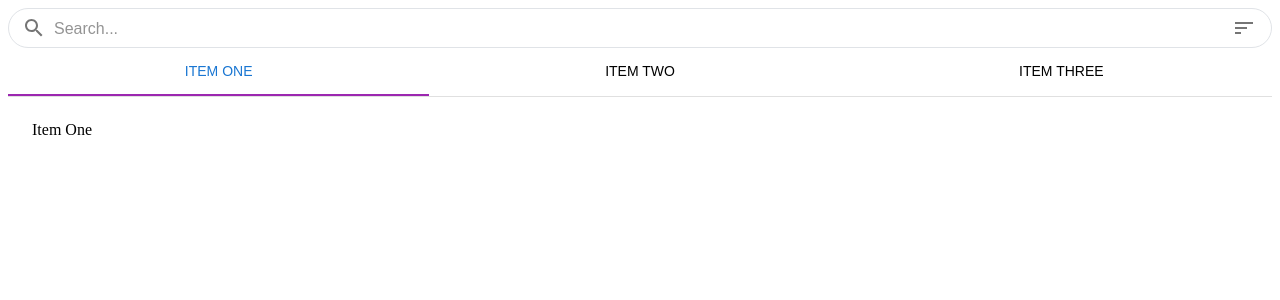
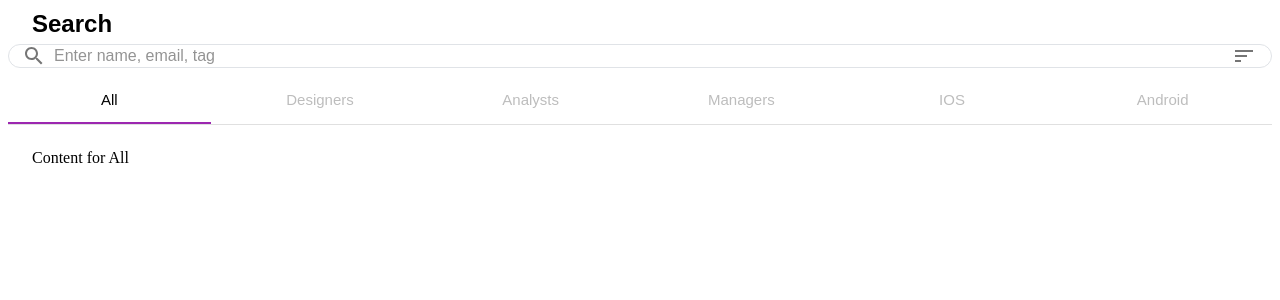
Before and after one commit to Valentinka2222/employees_directory, a React (Create React App) app: page / in a window 1280 px wide. Shown: the top 300 px of the page. Built offline with nearby package versions, Linux system fonts and the light colour scheme.

Commit message:
1.customized tab pannel; 2.added title "search"; 3.customize seacrch input;

```diff
--- a/package.json
+++ b/package.json
@@ -53,7 +53,7 @@
   "devDependencies": {
     "@typescript-eslint/eslint-plugin": "^5.62.0",
     "@typescript-eslint/parser": "^5.62.0",
-    "eslint": "^9.11.1",
+    "eslint": "^8.57.1",
     "eslint-config-prettier": "^9.1.0",
     "eslint-plugin-jsx-a11y": "^6.10.0",
     "eslint-plugin-prettier": "^5.2.1",
--- a/src/components/App/App.tsx
+++ b/src/components/App/App.tsx
@@ -2,16 +2,30 @@ import { ThemeProvider } from '@mui/material/styles';
 import Search from '../inputs/Search';
 import TabPanel from '../tab/TabPanel';
 import theme from '../../theme';
+import { Box, Typography } from '@mui/material';
 
 export default function App() {
   return (
     <ThemeProvider theme={theme}>
       <div className="App">
         <header>
-          <Search />
+          <Typography sx={{ height: '28px', margin: 'auto 24px', fontWeight: '700' }} variant="h5">
+            Search
+          </Typography>
+          <Box
+            sx={{
+              display: 'flex',
+              height: '40px',
+              justifyContent: 'center',
+              alignItems: 'center',
+              width: '100%',
+            }}
+          >
+            <Search />
+          </Box>
         </header>
         <main>
-         <TabPanel/>
+          <TabPanel />
         </main>
       </div>
     </ThemeProvider>
--- a/src/components/inputs/Search.tsx
+++ b/src/components/inputs/Search.tsx
@@ -6,7 +6,16 @@ import SortIcon from '@mui/icons-material/Sort';
 const StyledTextField = styled(TextField)(({ theme }) => ({
   '& .MuiOutlinedInput-root': {
     borderRadius: '20px',
-    height: '40px',
+    height: '24px', // Set the overall height to 40px
+    padding: '0 14px', // Adjust padding as needed
+    display: 'flex',
+    alignItems: 'center',
+
+    '& input': {
+      height: '24px', // Set the input height to 24px
+      padding: '0', // Remove default padding
+    },
+
     '& fieldset': {
       borderColor: theme.palette.mode === 'light' ? '#E0E3E7' : '#2D3843',
     },
@@ -16,6 +25,9 @@ const StyledTextField = styled(TextField)(({ theme }) => ({
     '&.Mui-focused fieldset': {
       borderColor: theme.palette.primary.main,
     },
+  },
+  '& .MuiInputAdornment-root': {
+    height: '24px', // Adjust the height of the adornments
   },
 }));
 
@@ -35,7 +47,7 @@ const Search: React.FC = () => {
       fullWidth
       variant="outlined"
       size="small"
-      placeholder="Search..."
+      placeholder="Enter name, email, tag"
       value={searchTerm}
       onChange={handleChange}
       InputProps={{
--- a/src/components/tab/TabPanel.tsx
+++ b/src/components/tab/TabPanel.tsx
@@ -1,8 +1,9 @@
- import * as React from 'react';
+import * as React from 'react';
 import Tabs from '@mui/material/Tabs';
 import Tab from '@mui/material/Tab';
 import Box from '@mui/material/Box';
-import { useTheme } from '@mui/material/styles';
+import { useTheme, styled } from '@mui/material/styles';
+import { tab_names } from '../../data/tab';
 
 interface TabPanelProps {
   children?: React.ReactNode;
@@ -33,6 +34,29 @@ function a11yProps(index: number) {
   };
 }
 
+const StyledTab = styled(Tab)(({ theme }) => ({
+  textTransform: 'none', // This removes the uppercase transformation
+  fontWeight: theme.typography.fontWeightRegular,
+  fontSize: theme.typography.pxToRem(15),
+  marginRight: theme.spacing(1),
+  '&.Mui-selected': {
+    fontWeight: theme.typography.fontWeightMedium,
+    color: theme.palette.text.primary,
+  },
+  '& .MuiTabs-flexContainer': {
+    justifyContent: 'space-between',
+  },
+  '& .css-yk2v1h-MuiTabs-root': {
+    height: '36px',
+  },
+  '& .MuiTab-root': {
+    color: theme.palette.text.secondary,
+    height: '36px',
+  },
+  '& .Mui-selected': {
+    color: theme.palette.text.primary,
+  },
+}));
 
 export default function BasicTabs() {
   const [value, setValue] = React.useState(0);
@@ -52,30 +76,17 @@ export default function BasicTabs() {
           onChange={handleChange}
           aria-label="basic tabs example"
           variant="fullWidth"
-          sx={{
-            '& .MuiTabs-flexContainer': {
-              justifyContent: 'space-between',
-            },
-            '& .MuiTab-root': {
-              color: theme.palette.text.primary, // This sets the text color to 'black' as defined in your theme
-              },
-
-          }}
         >
-          <Tab label="Item One" {...a11yProps(0)} sx={{ flexGrow: 1 }} />
-          <Tab label="Item Two" {...a11yProps(1)} sx={{ flexGrow: 1 }} />
-          <Tab label="Item Three" {...a11yProps(2)} sx={{ flexGrow: 1 }} />
+          {tab_names.map((t: string, i: number) => (
+            <StyledTab key={i} label={t} {...a11yProps(i)} sx={{ flexGrow: 1 }} />
+          ))}
         </Tabs>
       </Box>
-      <TabPanel value={value} index={0}>
-        Item One
-      </TabPanel>
-      <TabPanel value={value} index={1}>
-        Item Two
-      </TabPanel>
-      <TabPanel value={value} index={2}>
-        Item Three
-      </TabPanel>
+      {tab_names.map((t: string, i: number) => (
+        <TabPanel key={i} value={value} index={i}>
+          {`Content for ${t}`}
+        </TabPanel>
+      ))}
     </Box>
   );
 }
--- /dev/null
+++ b/src/data/tab.ts
@@ -0,0 +1 @@
+export const tab_names = ['All', 'Designers', 'Analysts', 'Managers', 'IOS', 'Android'];
--- /dev/null
+++ b/src/entities/Tab.ts
@@ -0,0 +1,3 @@
+type Tab = Array<String>;
+
+export default Tab;
--- a/src/theme.ts
+++ b/src/theme.ts
@@ -12,9 +12,9 @@ const theme = createTheme({
     },
     text: {
       primary: 'black',
-      secondary: 'rgba(0, 0, 0, 0.6)',
+      secondary: '#bdbdbd',
       disabled: 'rgba(0, 0, 0, 0.38)',
-    }
+    },
   },
   typography: {
     fontFamily: 'Arial, sans-serif',
```
Also changed, not shown: src/.prettierrc.json (added), 1 other file (tests, documents, lock files or other folders).
